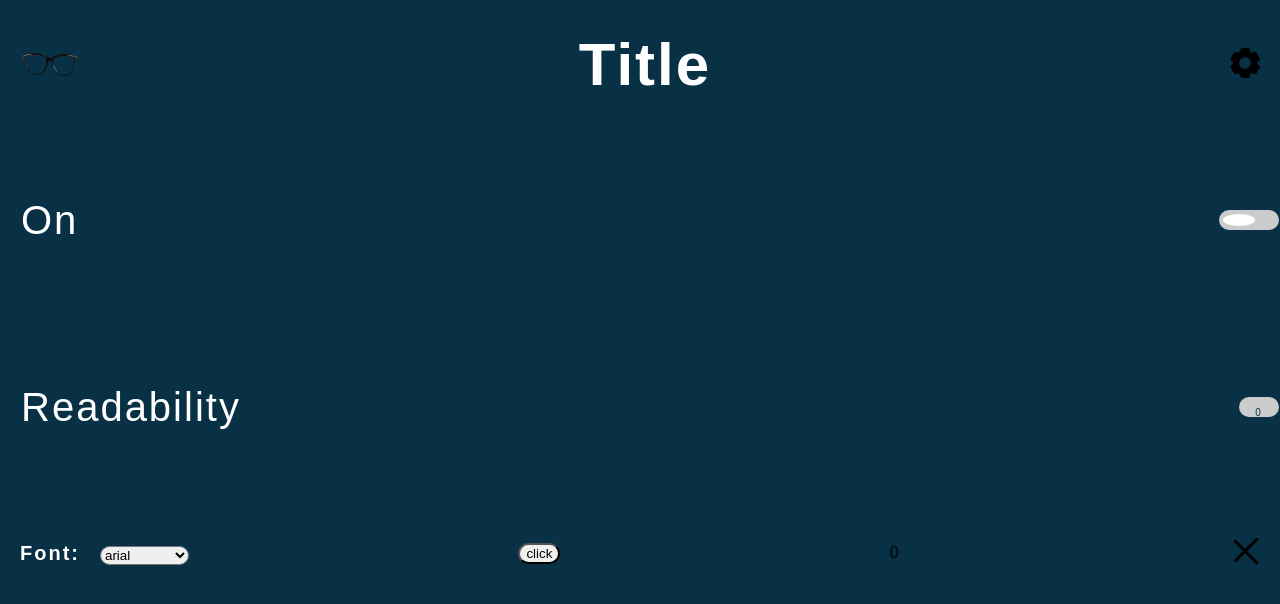
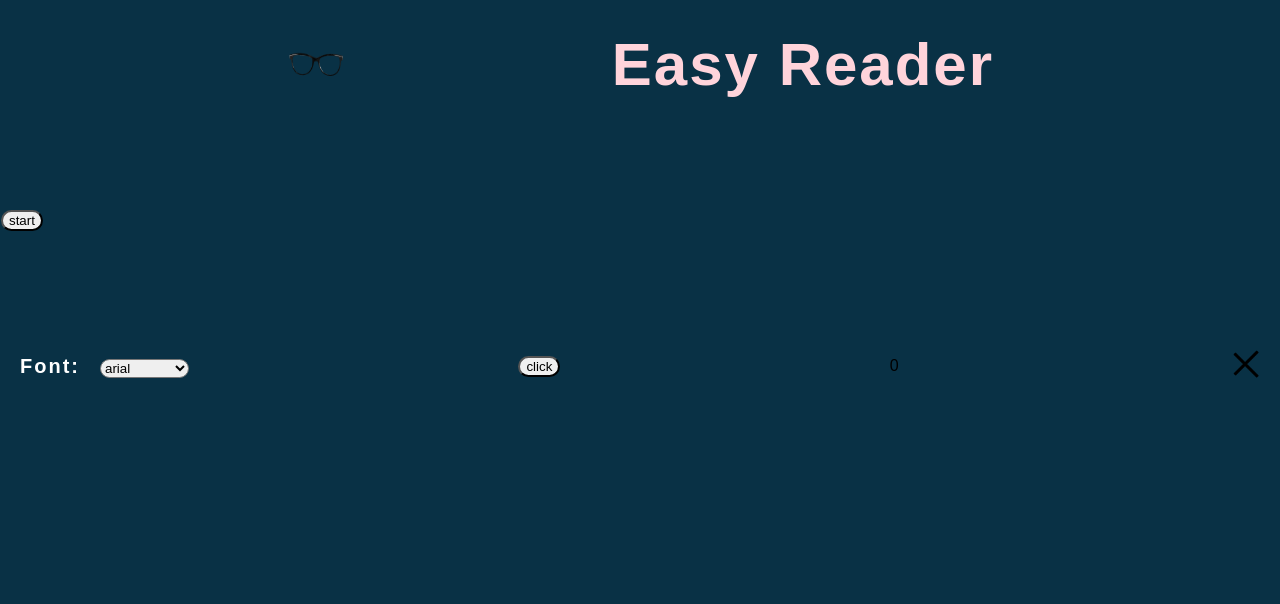
Before and after one commit to okarioto/Easy-Reader, a React (Create React App) app: page /settings in a window 1280 px wide. Shown: the top 604 px of the page. Built offline with nearby package versions, Linux system fonts and the light colour scheme.

Commit message:
final function

```diff
--- a/public/comicsans.css
+++ b/public/comicsans.css
@@ -1,9 +1,12 @@
+
+@import url('https://fonts.googleapis.com/css2?family=Comic+Neue:wght@300&display=swap');
+
 html * {
-  font-family: cursive;
+font-family: 'Comic Neue', cursive;
 }
 html a {
-  font-family: cursive;
+font-family: 'Comic Neue', cursive;
 }
 html span {
-  font-family: cursive;
+font-family: 'Comic Neue', cursive;
 }
--- /dev/null
+++ b/public/lexend.css
@@ -0,0 +1,13 @@
+
+  @import url('https://fonts.googleapis.com/css2?family=Lexend:wght@200&display=swap');
+
+  html *{
+font-family: 'Lexend', sans-serif;
+  }
+
+  html *{
+font-family: 'Lexend', sans-serif;
+  }
+  html *{
+font-family: 'Lexend', sans-serif;
+  }
--- a/src/App.jsx
+++ b/src/App.jsx
@@ -20,9 +20,6 @@ const App = () => {
         {/* start of on button */}
         <OnButton />
 
-        {/* start of readability */}
-        <Readability />
-
         {/* <Link to="/settings">settings</Link> */}
 
         <Routes>
--- a/src/Header/Header.css
+++ b/src/Header/Header.css
@@ -2,13 +2,13 @@
 .homeHeader {
   margin-top: -30px;
   display: flex;
- justify-content: space-between;
+  justify-content: space-evenly;
   align-items: center;
 }
 
 .title {
   font-size: 60px;
- color: var(--textColor);
+  color: #ffd4db;
   font-weight: bold;
   text-transform: capitalize;
   margin-right: 20px;
@@ -28,5 +28,5 @@
 }
 
 .homeSettingsLogo:hover {
- filter: invert(70%)
+  filter: invert(70%);
 }
--- a/src/Header/Header.jsx
+++ b/src/Header/Header.jsx
@@ -1,21 +1,17 @@
 import React from "react";
 import { ReactDOM } from "react";
-import "./Header.css"
+import "./Header.css";
 import { Link } from "react-router-dom";
 
 const Header = () => {
-
   return (
-  <div>
-    <header className="homeHeader">
-      <img className="homeLogo" src="./images/glassesT.png" alt="glasses" />
-        <h3 className="title">title</h3>
-        <Link to="/settings">
-          <img className="homeSettingsLogo" src="./images/settingsT.png" alt="settings" />
-        </Link>
-        </header>
-  </div>
-  )
-}
+    <div>
+      <header className="homeHeader">
+        <img className="homeLogo" src="./images/glassesT.png" alt="glasses" />
+        <h3 className="title">easy reader</h3>
+      </header>
+    </div>
+  );
+};
 
 export default Header;
--- a/src/OnButton/OnButton.css
+++ b/src/OnButton/OnButton.css
@@ -49,7 +49,7 @@
   right: 0;
   bottom: 0;
   background-color: #ccc;
- transition: .4s;
+  transition: 0.4s;
   border-radius: 34px; /* Rounded slider */
   padding-right: 20px;
 }
@@ -63,15 +63,19 @@
   left: 4px;
   bottom: 4px;
   background-color: white;
- transition: .4s;
+  transition: 0.4s;
   border-radius: 50%; /* Rounded indicator */
   padding-right: 20px;
 }
 
 input:checked + .slider {
- background-color: #2196F3;
+  background-color: #2196f3;
 }
 
 input:checked + .slider:before {
   transform: translateX(22px);
 }
+
+.yes {
+  margin: auto;
+}
--- a/src/OnButton/OnButton.jsx
+++ b/src/OnButton/OnButton.jsx
@@ -2,15 +2,14 @@ import React from "react";
 import { ReactDOM } from "react";
 import "./OnButton.css";
 import handleChangerClick from "../Settings/Settings";
+import { Link } from "react-router-dom";
 
 const OnButton = () => {
   return (
     <div className="onButton">
-      <p className="onButtonText">on</p>
-      <label class="switch">
-        <input type="checkbox" />
-        <span class="slider" onClick={handleChangerClick}></span>
-      </label>
+      <Link to="/settings">
+        <button className="yes">start</button>
+      </Link>
     </div>
   );
 };
--- a/src/Settings/Settings.jsx
+++ b/src/Settings/Settings.jsx
@@ -53,6 +53,13 @@ const Settings = () => {
         target: {
           tabId: tab.id,
         },
+        files: ["lexend.css"],
+      });
+    } else if (selectedFont === "5") {
+      chrome.scripting.insertCSS({
+        target: {
+          tabId: tab.id,
+        },
         files: ["opensans.css"],
       });
     }
@@ -76,7 +83,7 @@ const Settings = () => {
             verdana
           </option>
           <option value="4" className="fontName">
-            tahoma
+            Lexend
           </option>
           <option value="5" className="fontName">
             open sans
```
Also changed, not shown: 12 other files (tests, documents, lock files or other folders). Lines whose indentation alone changed are shown as unchanged.
